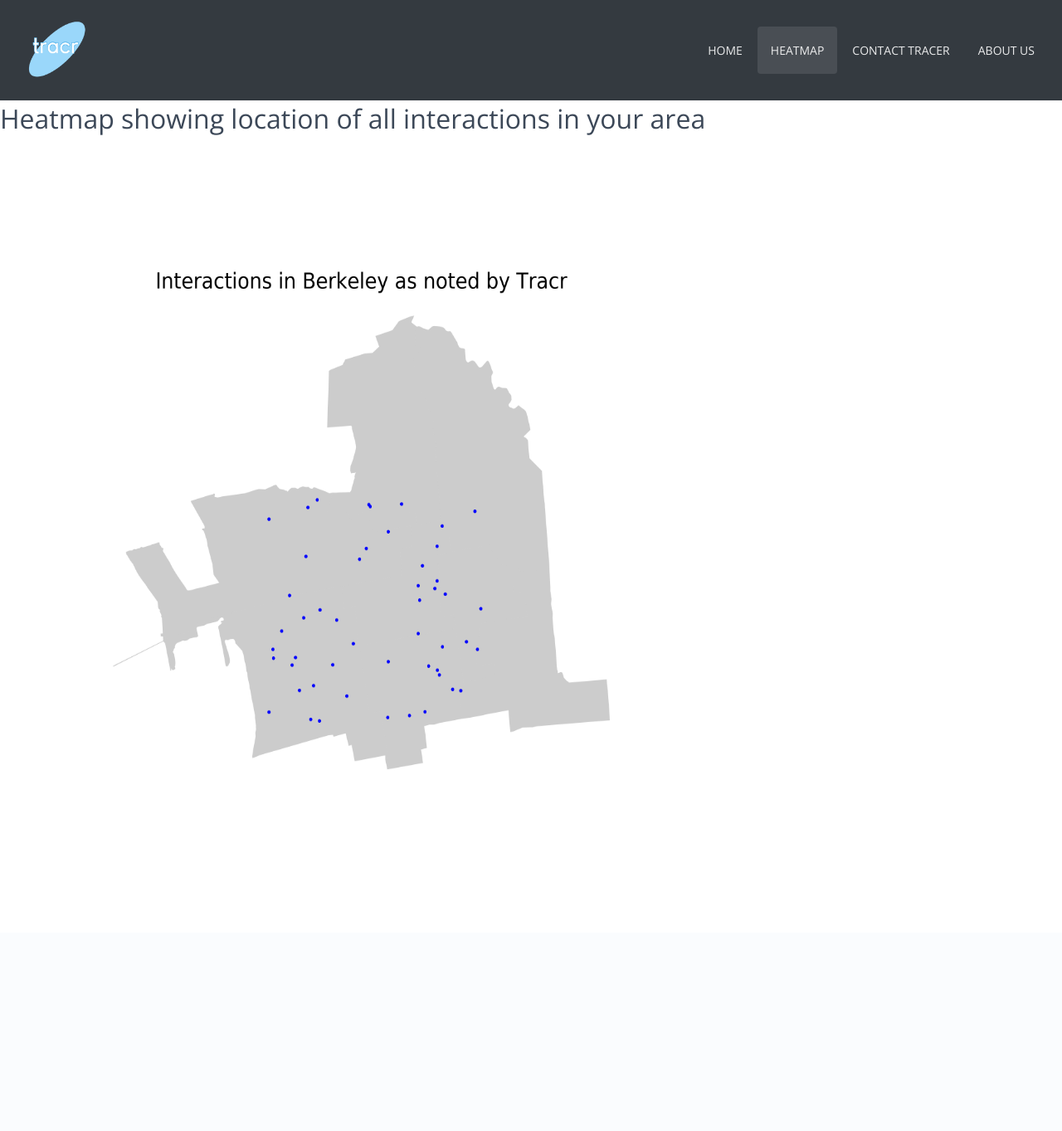
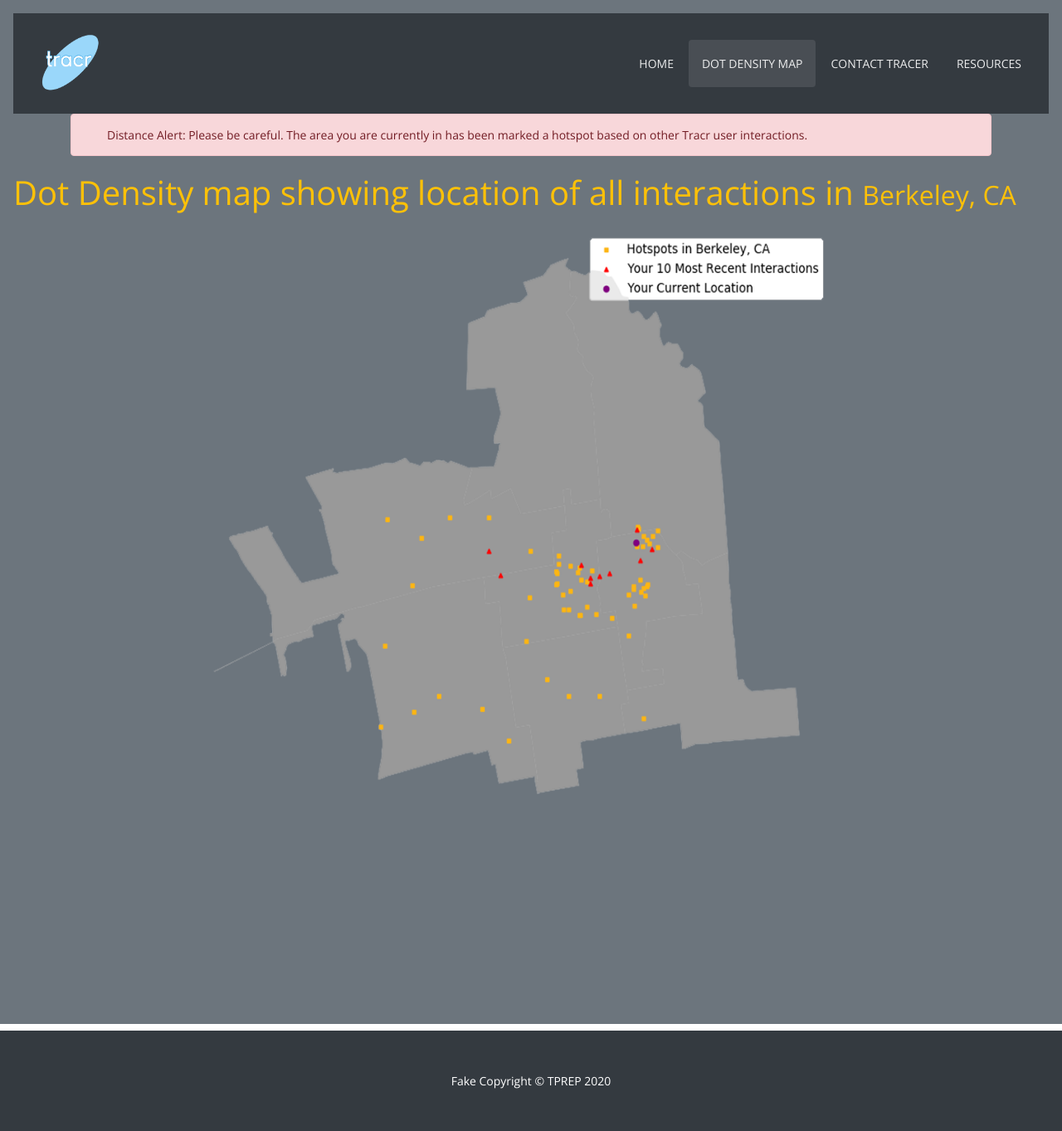
Before and after one commit to shalindb/tracr, a Flask app: template templates/heatmap.html in a window 1280 px wide. Shown: the whole page at 83% size. Before the commit the page ends 927 px from the top, so only its background shows below. Run offline with Flask 2, Linux system fonts and the light colour scheme; the template is opened without the code that fills it, so the values that code supplies are empty; some libraries are stand-ins or nearby versions.

Commit message:
finished heatmap & resource page

```diff
--- a/app.py
+++ b/app.py
@@ -83,7 +83,7 @@ def login():
 """This is the heatmap"""
 @app.route('/heatmap')
 def heatmap():
-    generate_heatmap()
+    #generate_heatmap()
     return render_template('heatmap.html')
 
 """This is the list of those the user has been in contact with"""
@@ -100,3 +100,4 @@ def about_us():
 
 if __name__ == '__main__':
     app.run(debug=True, port=8080)
+    #app.run(host='0.0.0.0')
--- a/templates/heatmap.html
+++ b/templates/heatmap.html
@@ -2,7 +2,7 @@
     <head>
         <meta charset="utf-8">
         <meta name="viewport" content="width=device-width, initial-scale=1, shrink-to-fit=no">
-
+		<link rel="stylesheet" href="https://maxcdn.bootstrapcdn.com/bootstrap/4.0.0/css/bootstrap.min.css" integrity="sha384-Gn5384xqQ1aoWXA+058RXPxPg6fy4IWvTNh0E263XmFcJlSAwiGgFAW/dAiS6JXm" crossorigin="anonymous">
         <link href="https://fonts.googleapis.com/css?family=Open+Sans:300,400,600,700,800&display=swap" rel="stylesheet">
 
         <link href="https://fonts.googleapis.com/css?family=Prata&display=swap" rel="stylesheet">
@@ -10,6 +10,7 @@
         <link rel="stylesheet" href="../static/css/style.css">
     </head>
    <body>
+   <div class="p-3 mb-2 bg-secondary text-white">
    <div class="main-section">
         			<div class="container-fluid px-md-0">
 				<div class="row no-gutters">
@@ -28,13 +29,13 @@
 						        <a class="nav-link d-flex align-items-center" href="/home">Home <span class="sr-only">(current)</span></a>
 						      </li>
 						      <li class="nav-item df-elx active">
-						        <a class="nav-link d-flex align-items-center" href="/heatmap">Heatmap</a>
+						        <a class="nav-link d-flex align-items-center" href="/heatmap">Dot Density Map</a>
 						      </li>
                                 <li class="nav-item df-elx">
 						        <a class="nav-link d-flex align-items-center" href="/contact_tracr">Contact Tracer</a>
 						      </li>
                                 <li class="nav-item df-elx">
-						        <a class="nav-link d-flex align-items-center" href="/about_us">About Us</a>
+						        <a class="nav-link d-flex align-items-center" href="/about_us">Resources</a>
 						      </li>
 
 						    </ul>
@@ -43,11 +44,49 @@
 					</div>
 				</div>
 			</div>
+	   <div class="container">
+
+				<div class="row">
+					<div class="col-md-12">
+                    <div class="alert alert-danger">
+                        <div class="container">
+                            <div class="d-flex">
+                              <div class="alert-icon">
+                                <i class="ion-ios-information-circle-outline"></i>
+                              </div>
+                              <p class="mb-0 ml-2"><b>Distance Alert:</b> Please be careful. The area you are currently
+                              in has been marked a hotspot based on other Tracr user interactions.</p>
+                          </div>
+                          <button type="button" class="close" data-dismiss="alert" aria-label="Close">
+                            <span aria-hidden="false"><i class="ion-ios-close"></i></span>
+                          </button>
+                        </div>
+			      </div>
+                    </div>
+                </div>
+            </div>
 
    </div>
-   <h2> Heatmap showing location of all interactions in your area </h2>
-   <img src="{{url_for('static', filename='berkeley_heatmap.png')}}"
+   <h1 class="text-warning"> Dot Density map showing location of all interactions in <small>Berkeley, CA</small> </h1>
+
+	   <div class = "container">
+   <img src="{{url_for('static', filename='berkeley_dotmap_real.png')}}"
          style = "width:850px; height: 950px"
-         alt = "test photo"/>
+         alt = "test photo"
+
+		class="rounded mx-auto d-block"
+
+   />
+		   </div>
+
+
+   </div>
    </body>
+	<footer class="py-5 bg-dark">
+    <div class="container">
+      <p class="m-0 text-center text-white">Fake Copyright &copy; TPREP 2020</p>
+    </div>
+    <!-- /.container -->
+  </footer>
+
 </html>
```
Also changed, not shown: heatmap.py (+7 -7 lines), templates/about_us.html (+19 -2 lines), templates/contact_tracr.html (+9 -3 lines), templates/home_page.html (+10 -3 lines), berkeley_heatmap.png (deleted), static/CDC_thumb.png (added), static/berkeley_dot_map_.png (added), static/berkeley_dotmap.png (added), static/berkeley_dotmap_real.png (added), static/berkeley_heatmap.png (deleted).
